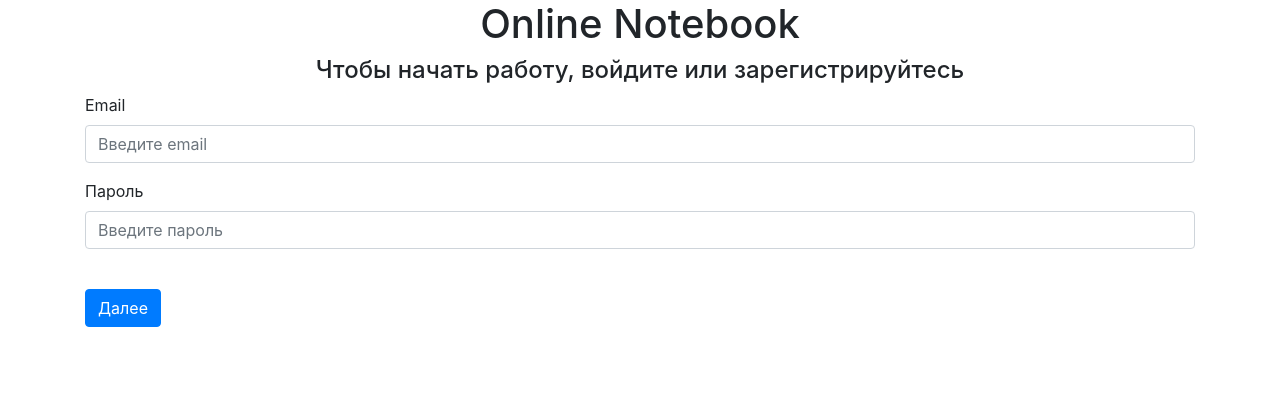
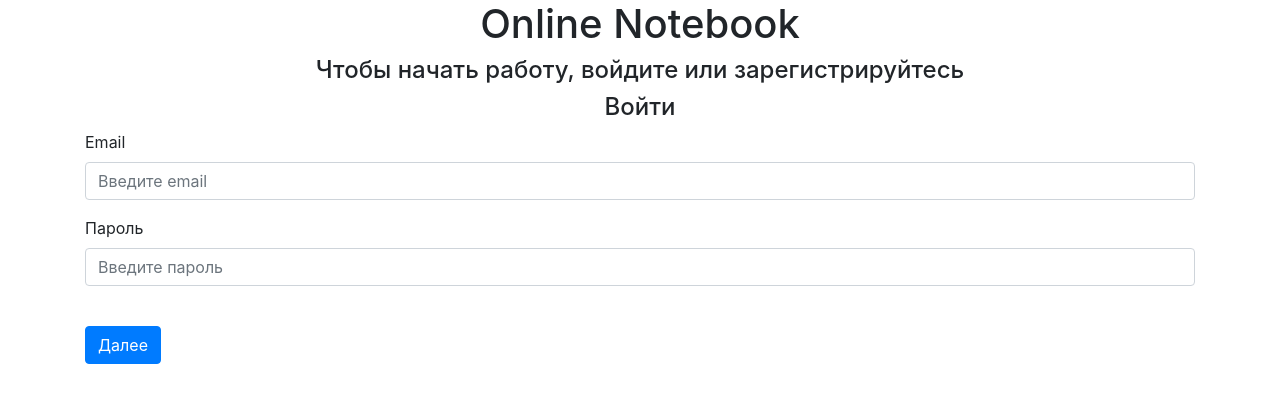
Before and after one commit to SkorikovGeorge/git_web_project, a Flask app: page / in a window 1280 px wide. Shown: the part 40-443 px from the top of the page. Run offline with Flask 2, Linux system fonts and the light colour scheme; some libraries are stand-ins or nearby versions.

Commit message:
надпись

```diff
--- a/website/templates/login.html
+++ b/website/templates/login.html
@@ -4,6 +4,7 @@
 <form method="POST">
   <h1 align="center">Online Notebook</h1>
   <h4 align="center">Чтобы начать работу, войдите или зарегистрируйтесь</h4>
+  <h4 align="center">Войти</h4>
   <div class="form-group">
     <label for="email">Email</label>
     <input type="email" class="form-control" id="email" name="email" placeholder="Введите email"/>
```
